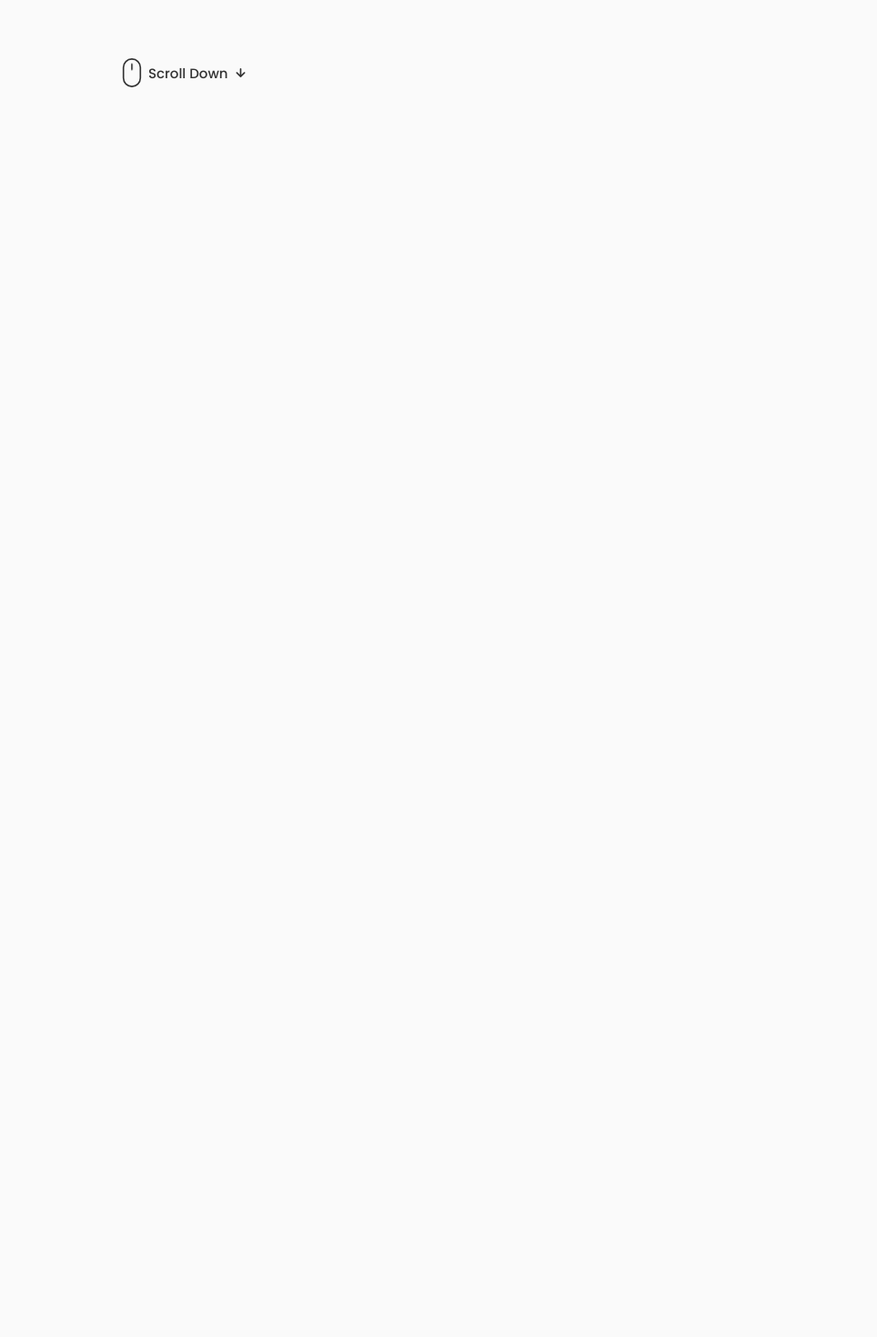
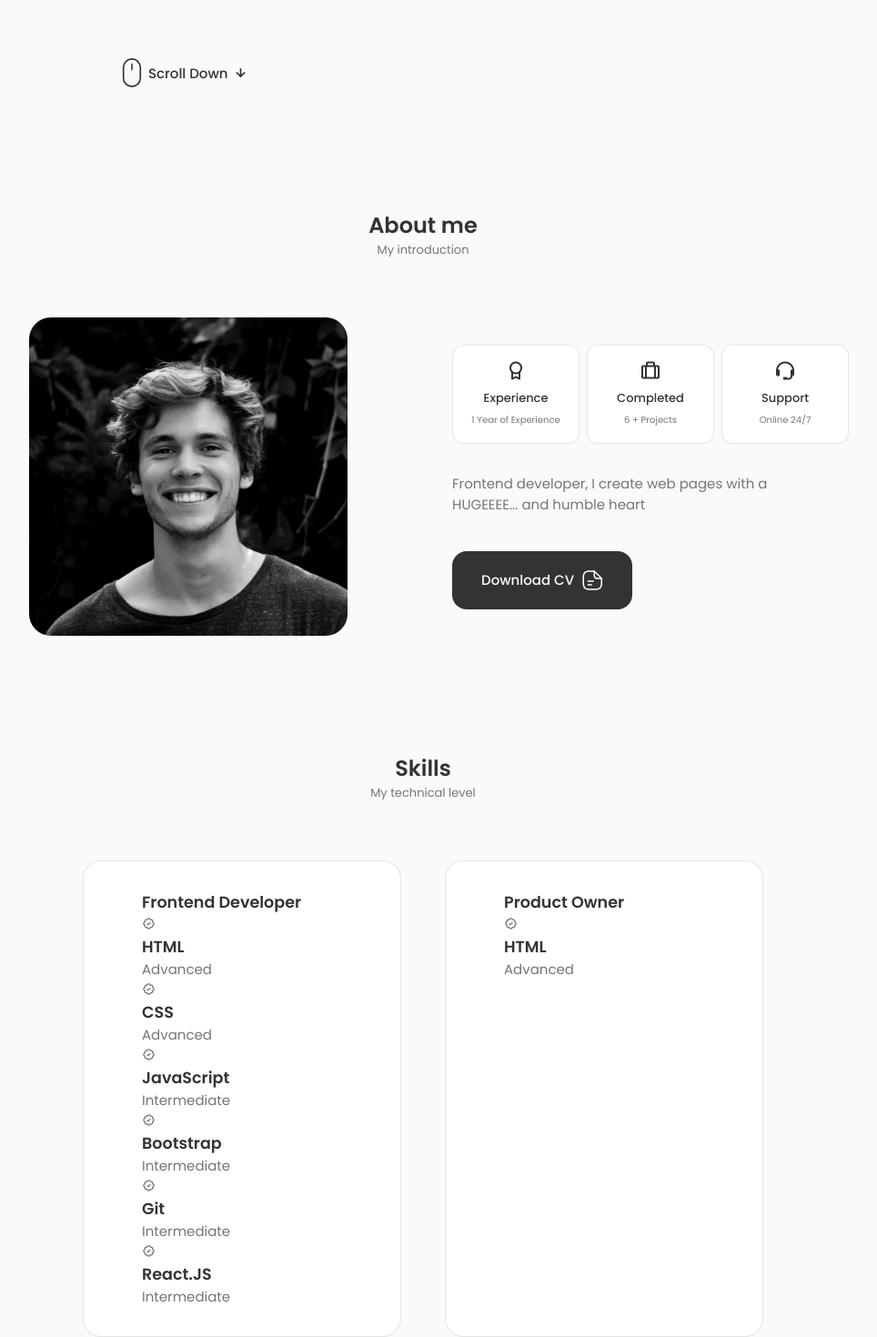
Before and after one commit to cesarcortes-dep/Portfolio, a React (Create React App) app: page / in a window 1280 px wide. Shown: the part 640-2110 px from the top of the page at 91% size, without its empty margins (175-1139 px from the left). Before the commit the page ends 800 px from the top, so only its background shows below. Built offline with nearby package versions, Linux system fonts and the light colour scheme.

Commit message:
add new features

```diff
--- a/src/App.css
+++ b/src/App.css
@@ -191,8 +191,15 @@
 
 /* for medium devices */
 @media screen and (max-width: 768px) {
+  body{
+    margin: 0 0 var(--header-height) 0 ;
+  }
     .section{
       padding: 2rem 0 4rem;
+    }
+
+    .section__subtitle{
+      margin-bottom: var(--mb-3);
     }
 }
 
--- a/src/App.js
+++ b/src/App.js
@@ -2,12 +2,19 @@
 import "./App.css"
 import Header from "./components/header/Header";
 import { Home } from "./components/home/Home";
+import { About } from "./components/about/About";
+import { Skills } from "./components/skills/Skills";
+
 function App() {
+
+
   return (
     <div>
       <Header />
       <main className="main">
         <Home/>
+        <About/>
+        <Skills/>
       </main>
     </div>
   );
--- /dev/null
+++ b/src/components/about/About.js
@@ -0,0 +1,53 @@
+import React from "react";
+import "./about.css";
+
+import AboutImg from "../../assets/about.jpg";
+
+import CV from "../../assets/John-Cv.pdf";
+import {Info} from "./Info";
+
+export const About = () => {
+  return (
+    <section className="about section" id="about">
+      <h2 className="section__title">About me</h2>
+      <span className="section__subtitle">My introduction</span>
+      <div className="about__container container grid">
+        <img src={AboutImg} alt="" className="about__img" />
+        <div className="about__data">
+          <Info />
+          <p className="about__description">
+            Frontend developer, I create web pages with a HUGEEEE... and humble heart
+          </p>
+
+          <a download="" href={CV} className="button button--flex">Download CV
+          <svg
+                class="button__icon"
+                xmlns="http://www.w3.org/2000/svg"
+                width="24"
+                height="24"
+                viewBox="0 0 24 24"
+                fill="none"
+              >
+                <path
+                  d="M15.25 22.7502H9.25C3.82 22.7502 1.5 20.4302 1.5 15.0002V9.00024C1.5 3.57024 3.82 1.25024 9.25 1.25024H14.25C14.66 1.25024 15 1.59024 15 2.00024C15 2.41024 14.66 2.75024 14.25 2.75024H9.25C4.64 2.75024 3 4.39024 3 9.00024V15.0002C3 19.6102 4.64 21.2502 9.25 21.2502H15.25C19.86 21.2502 21.5 19.6102 21.5 15.0002V10.0002C21.5 9.59024 21.84 9.25024 22.25 9.25024C22.66 9.25024 23 9.59024 23 10.0002V15.0002C23 20.4302 20.68 22.7502 15.25 22.7502Z"
+                  fill="var(--container-color)"
+                ></path>
+                <path
+                  d="M22.25 10.7502H18.25C14.83 10.7502 13.5 9.42023 13.5 6.00023V2.00023C13.5 1.70023 13.68 1.42023 13.96 1.31023C14.24 1.19023 14.56 1.26023 14.78 1.47023L22.78 9.47023C22.99 9.68023 23.06 10.0102 22.94 10.2902C22.82 10.5702 22.55 10.7502 22.25 10.7502ZM15 3.81023V6.00023C15 8.58023 15.67 9.25023 18.25 9.25023H20.44L15 3.81023Z"
+                  fill="var(--container-color)"
+                ></path>
+                <path
+                  d="M13.25 13.7502H7.25C6.84 13.7502 6.5 13.4102 6.5 13.0002C6.5 12.5902 6.84 12.2502 7.25 12.2502H13.25C13.66 12.2502 14 12.5902 14 13.0002C14 13.4102 13.66 13.7502 13.25 13.7502Z"
+                  fill="var(--container-color)"
+                ></path>
+                <path
+                  d="M11.25 17.7502H7.25C6.84 17.7502 6.5 17.4102 6.5 17.0002C6.5 16.5902 6.84 16.2502 7.25 16.2502H11.25C11.66 16.2502 12 16.5902 12 17.0002C12 17.4102 11.66 17.7502 11.25 17.7502Z"
+                  fill="var(--container-color)"
+                ></path>
+              </svg>
+          </a>
+        </div>
+      </div>
+    </section>
+  );
+};
--- /dev/null
+++ b/src/components/about/Info.js
@@ -0,0 +1,24 @@
+import React from "react";
+
+export const Info = () => {
+  return (
+    <div className="about__info grid">
+      <div className="about__box">
+        <i class="bx bx-award about__icon"></i>
+
+        <h3 className="about__title">Experience</h3>
+        <span className="about__subtitle"> 1 Year of Experience</span>
+      </div>
+      <div className="about__box">
+        <i class="bx bx-briefcase-alt about__icon"></i>
+        <h3 className="about__title">Completed</h3>
+        <span className="about__subtitle">6 + Projects</span>
+      </div>
+      <div className="about__box">
+        <i class="bx bx-support about__icon"></i>
+        <h3 className="about__title">Support</h3>
+        <span className="about__subtitle">Online 24/7</span>
+      </div>
+    </div>
+  );
+};
--- /dev/null
+++ b/src/components/about/about.css
@@ -0,0 +1,92 @@
+.about__container {
+  grid-template-columns: repeat(2, 1fr);
+  align-items: center;
+  column-gap: 4rem;
+}
+
+.about__img {
+  width: 350px;
+  border-radius: 1.5rem;
+  justify-self: center;
+}
+
+.about__info {
+  grid-template-columns: repeat(3, 140px);
+  gap: 0.5rem;
+  margin-bottom: var(--mb-2);
+}
+
+.about__box {
+  background-color: var(--container-color);
+  border: 1px solid rgba(0, 0, 0, 0.1);
+  border-radius: 0.75rem;
+  text-align: center;
+  padding: 1rem 1.25rem;
+}
+
+.about__icon {
+  font-size: 1.5rem;
+  color: var(--title-color);
+  margin-bottom: var(--mb-0-5);
+}
+
+.about__title {
+  font-size: var(--small-font-size);
+  font-weight: var(--font-medium);
+}
+
+.about__subtitle {
+  font-size: var(--tiny-font-size);
+}
+
+.about__description {
+  padding: 0 4rem 0 0;
+  margin-bottom: var(--mb-2-5);
+}
+
+/* <!-- ============= BREAKPOINTS ============= --> */
+
+/* for large devices */
+@media screen and (max-width: 992px) {
+  .about__container {
+    grid-template-columns: 1fr;
+    row-gap: 2.5rem;
+  }
+  .about__img {
+    width: 220px;
+  }
+
+  .about__box {
+    padding: 0.7rem 0.5rem;
+  }
+
+  .about__data {
+    text-align: center;
+  }
+  .about__info {
+    justify-content: center;
+  }
+
+  .about__description {
+    padding: 0.5rem;
+    margin-bottom: 2rem;
+  }
+}
+
+/* for medium devices */
+@media screen and (max-width: 576px) {
+  .about__info {
+    grid-template-columns: repeat(3, 1fr);
+  }
+
+  .about__description {
+    padding: 0;
+  }
+}
+
+/* for medium devices */
+@media screen and (max-width: 350px) {
+    .about__info{
+        grid-template-columns: repeat(2,1fr)
+    }
+}
--- /dev/null
+++ b/src/components/skills/Frontend.js
@@ -0,0 +1,62 @@
+import React from "react";
+
+export const Frontend = () => {
+  return (
+    <div className="skills__content">
+      <h3 className="skills__title">Frontend Developer</h3>
+
+      <div className="skills__box">
+        <div className="skills__group">
+          {/* -------------- */}
+          <div className="skills__data">
+            <i className="bx bx-badge-check"></i>
+            <div>
+              <h3 className="skills__name">HTML</h3>
+              <span className="skills__level">Advanced</span>
+            </div>
+          </div>
+          {/* -------------- */}
+          <div className="skills__data">
+            <i className="bx bx-badge-check"></i>
+            <div>
+              <h3 className="skills__name">CSS</h3>
+              <span className="skills__level">Advanced</span>
+            </div>
+          </div>
+          {/* -------------- */}
+          <div className="skills__data">
+            <i className="bx bx-badge-check"></i>
+            <div>
+              <h3 className="skills__name">JavaScript</h3>
+              <span className="skills__level">Intermediate</span>
+            </div>
+          </div>
+          {/* -------------- */}
+          <div className="skills__data">
+            <i className="bx bx-badge-check"></i>
+            <div>
+              <h3 className="skills__name">Bootstrap</h3>
+              <span className="skills__level">Intermediate</span>
+            </div>
+          </div>
+          {/* -------------- */}
+          <div className="skills__data">
+            <i className="bx bx-badge-check"></i>
+            <div>
+              <h3 className="skills__name">Git</h3>
+              <span className="skills__level">Intermediate</span>
+            </div>
+          </div>
+          {/* -------------- */}
+          <div className="skills__data">
+            <i className="bx bx-badge-check"></i>
+            <div>
+              <h3 className="skills__name">React.JS</h3>
+              <span className="skills__level">Intermediate</span>
+            </div>
+          </div>
+        </div>
+      </div>
+    </div>
+  );
+};
--- /dev/null
+++ b/src/components/skills/ProductOwner.js
@@ -0,0 +1,22 @@
+import React from "react";
+
+export const ProductOwner = () => {
+  return (
+    <div className="skills__content">
+      <h3 className="skills__title">Product Owner</h3>
+
+      <div className="skills__box">
+        <div className="skills__group">
+          {/* -------------- */}
+          <div className="skills__data">
+            <i className="bx bx-badge-check"></i>
+            <div>
+              <h3 className="skills__name">HTML</h3>
+              <span className="skills__level">Advanced</span>
+            </div>
+          </div>
+        </div>
+      </div>
+    </div>
+  );
+};
--- /dev/null
+++ b/src/components/skills/Skills.js
@@ -0,0 +1,17 @@
+import React from "react";
+import { Frontend } from "./Frontend";
+import { ProductOwner } from "./ProductOwner";
+import "./skills.css";
+
+export const Skills = () => {
+  return (
+    <section className="skills section" id="skills">
+      <h2 className="section__title">Skills</h2>
+      <span className="section__subtitle">My technical level</span>
+      <div className="skills__container container grid">
+        <Frontend />
+        <ProductOwner/>
+      </div>
+    </section>
+  );
+};
--- /dev/null
+++ b/src/components/skills/skills.css
@@ -0,0 +1,12 @@
+.skills__container{
+    grid-template-columns: repeat(2, 350px);
+    column-gap: 3rem;
+    justify-content: center;
+}
+
+.skills__content {
+    background-color: var(--container-color);
+    border: 1px solid rgb(0, 0, 0, 0.1);
+    padding: 2rem 4rem;
+    border-radius: 1.25rem;
+}
```
Also changed, not shown: package.json (+10 -1 lines), 1 other file (tests, documents, lock files or other folders).
